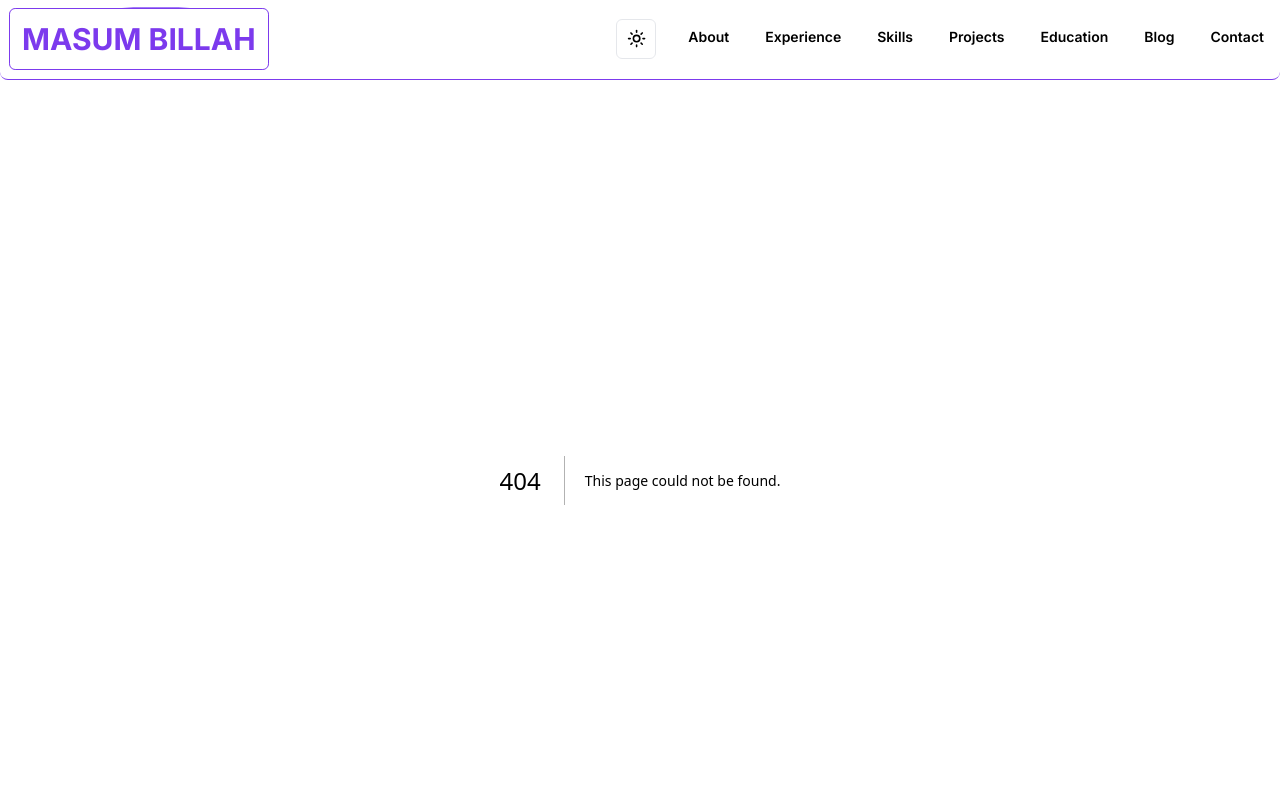
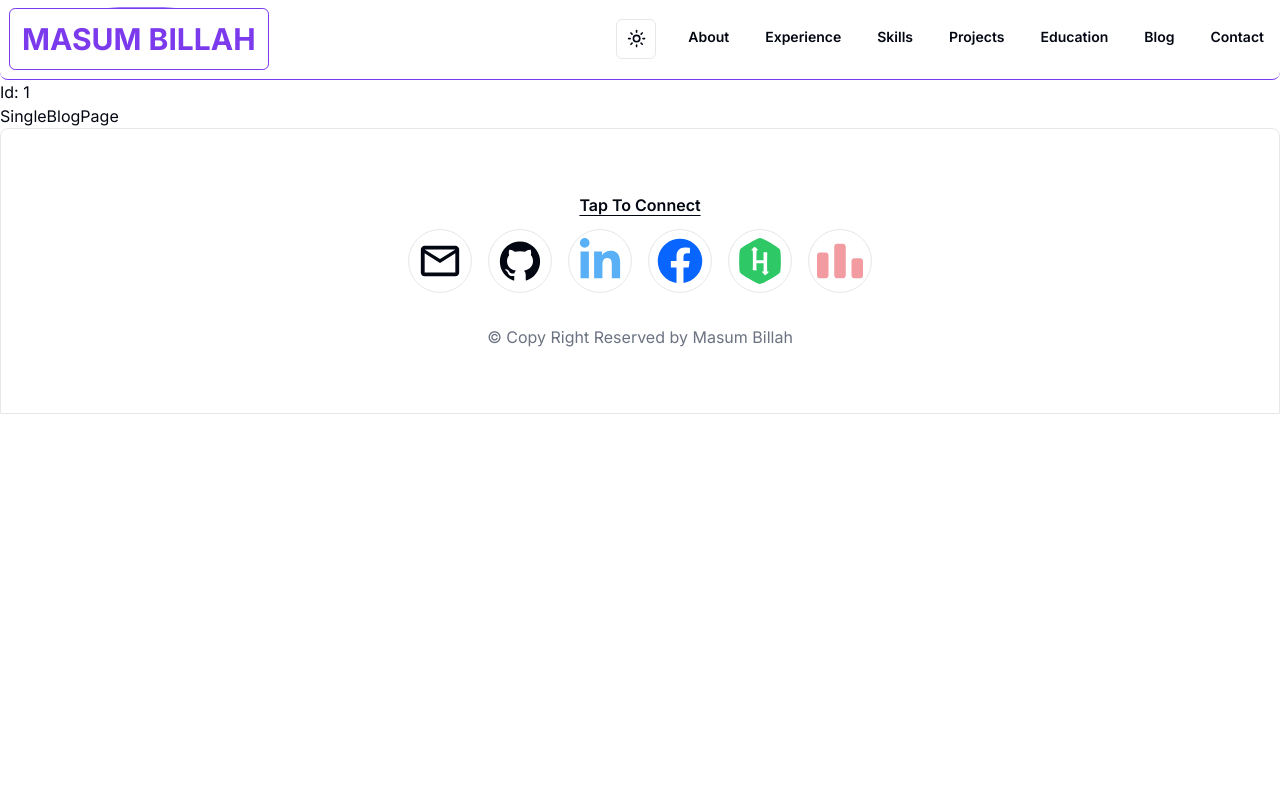
Before and after one commit to masumbillah360/final-portfolio, a Next.js app: page /blogs/1 in a window 1280 px wide. Before the commit this address had no page. Shown: the top 800 px of the page. Built offline with nearby package versions, Linux system fonts and the light colour scheme.

Commit message:
added blogs and projects page

```diff
--- /dev/null
+++ b/app/blogs/[id]/page.tsx
@@ -0,0 +1,12 @@
+import React from 'react';
+
+const SingleBlogPage = ({ params }: { params: { id: string } }) => {
+    return (
+        <div>
+            <h1>Id: {params.id}</h1>
+            <h1>SingleBlogPage</h1>
+        </div>
+    );
+};
+
+export default SingleBlogPage;
--- /dev/null
+++ b/app/blogs/page.tsx
@@ -0,0 +1,9 @@
+import React from 'react'
+
+const BlogPage = () => {
+  return (
+    <div>Project Page</div>
+  )
+}
+
+export default BlogPage
--- a/app/globals.css
+++ b/app/globals.css
@@ -4,6 +4,7 @@
 
 @layer base {
     :root {
+      scroll-behavior: smooth;
       --background: 0 0% 100%;
       --foreground: 224 71.4% 4.1%;
       --muted: 220 14.3% 95.9%;
--- a/app/layout.tsx
+++ b/app/layout.tsx
@@ -22,6 +22,7 @@ export default function RootLayout({
 }: Readonly<{
     children: React.ReactNode;
 }>) {
+    console.log("RootLayout");
     return (
         <html
             lang="en"
--- a/app/page.tsx
+++ b/app/page.tsx
@@ -18,6 +18,7 @@ export default function Home() {
     if (!mounted) {
         return <Loader />
     }
+    console.log("object");
     return (
         <>
             <HeroSection />
--- /dev/null
+++ b/app/projects/[id]/page.tsx
@@ -0,0 +1,12 @@
+import React from 'react';
+
+const SingleProjectPage = ({ params }: { params: { id: string } }) => {
+    return (
+        <div>
+            <h1>Id: {params.id}</h1>
+            <h1>Single Project Page</h1>
+        </div>
+    );
+};
+
+export default SingleProjectPage;
--- /dev/null
+++ b/app/projects/page.tsx
@@ -0,0 +1,9 @@
+import React from 'react'
+
+const ProjectPage = () => {
+  return (
+    <div>Project  Page</div>
+  )
+}
+
+export default ProjectPage;
--- a/components/sections/projects/index.tsx
+++ b/components/sections/projects/index.tsx
@@ -9,6 +9,7 @@ import Titlebar from '@/components/title-bar';
 import { Button } from '@/components/ui/button';
 import { ArrowLeft, ArrowRight } from 'lucide-react';
 import Image from 'next/image';
+import Link from 'next/link';
 export const content = [
     {
         title: 'Collaborative Editing',
@@ -113,7 +114,9 @@ const Projects = () => {
                                     target="_blank"
                                     className="px-4 py-2 rounded-xl text-xs font-normal dark:text-white flex items-center gap-1">
                                     <BorderButton containerClassName="h-10">
-                                        <Button className='h-8' variant={'outline'}>
+                                        <Button
+                                            className="h-8"
+                                            variant={'outline'}>
                                             Live
                                         </Button>
                                     </BorderButton>
@@ -128,7 +131,9 @@ const Projects = () => {
             </div>
 
             <div className="w-full flex justify-center items-center">
-                <Button className="bg-slate-600">SEE ALL</Button>
+                <Link href={'/projects'}>
+                    <Button className="bg-slate-600">SEE ALL</Button>
+                </Link>
             </div>
         </div>
     );
--- a/components/shared/nav-bar.tsx
+++ b/components/shared/nav-bar.tsx
@@ -3,7 +3,7 @@
 import { routes, sectionIds } from '@/constants';
 import { Menu } from 'lucide-react';
 import Link from 'next/link';
-import { usePathname } from 'next/navigation';
+import { usePathname, useRouter } from 'next/navigation';
 import { useEffect, useState } from 'react';
 import { BorderButton } from '../framer-motion/moving-border';
 import { ModeToggle } from '../theme/mode-toggle';
@@ -21,8 +21,24 @@ import {
 
 const Navbar = () => {
     const pathname = usePathname();
-    const [activeSection, setActiveSection] = useState('');
+    // const [activeSection, setActiveSection] = useState('');
     const [mounted, setMounted] = useState(false);
+
+    //******************************* */
+    function getInitialActiveSection() {
+        if (pathname === '/projects') {
+            return 'projects';
+        } else if (pathname === '/blogs') {
+            return 'blogs';
+        } else {
+            return 'home';
+        }
+    }
+
+    const [expanded, setExpanded] = useState(false);
+    const [activeSection, setActiveSection] = useState(
+        getInitialActiveSection()
+    );
 
     const handleScroll = () => {
         const targetHeight = window.innerHeight / 2;
@@ -40,9 +56,56 @@ const Navbar = () => {
             }
         }
     };
+
+    console.log({ pathname, activeSection });
     useEffect(() => {
         const handleLocationChange = () => {
-            setActiveSection(pathname === '/blog' ? 'blogs' : 'home');
+            if (pathname === '/projects') {
+                setActiveSection('projects');
+            } else if (pathname === '/blogs') {
+                setActiveSection('blogs');
+            } else {
+                setActiveSection('about');
+            }
+        };
+
+        window.addEventListener('scroll', handleScroll);
+        window.addEventListener('popstate', handleLocationChange);
+
+        return () => {
+            window.removeEventListener('scroll', handleScroll);
+            window.removeEventListener('popstate', handleLocationChange);
+        };
+    }, [pathname]);
+
+    useEffect(() => {
+        document.body.style.overflow = expanded ? 'hidden' : 'unset';
+    }, [expanded]);
+
+    const getNavLinkClass = (sectionName: string) =>
+        activeSection === sectionName
+            ? 'text-primary font-medium'
+            : 'text-sub_text';
+    //******************************* */
+    // const handleScroll = () => {
+    //     const targetHeight = window.innerHeight / 2;
+    //     for (const [section, id] of Object.entries(sectionIds)) {
+    //         const sectionElement = document?.getElementById(id);
+    //         const rect = sectionElement?.getBoundingClientRect();
+    //         if (
+    //             rect?.top &&
+    //             rect?.top <= targetHeight &&
+    //             rect?.bottom &&
+    //             rect?.bottom >= targetHeight
+    //         ) {
+    //             setActiveSection(section);
+    //             break;
+    //         }
+    //     }
+    // };
+    useEffect(() => {
+        const handleLocationChange = () => {
+            setActiveSection(pathname === '/projects' ? 'projects' : 'about');
         };
         window.addEventListener('scroll', handleScroll);
         window.addEventListener('popstate', handleLocationChange);
```
Also changed, not shown: components/sections/blog/blog-card.tsx (deleted, +0 -60 lines).
